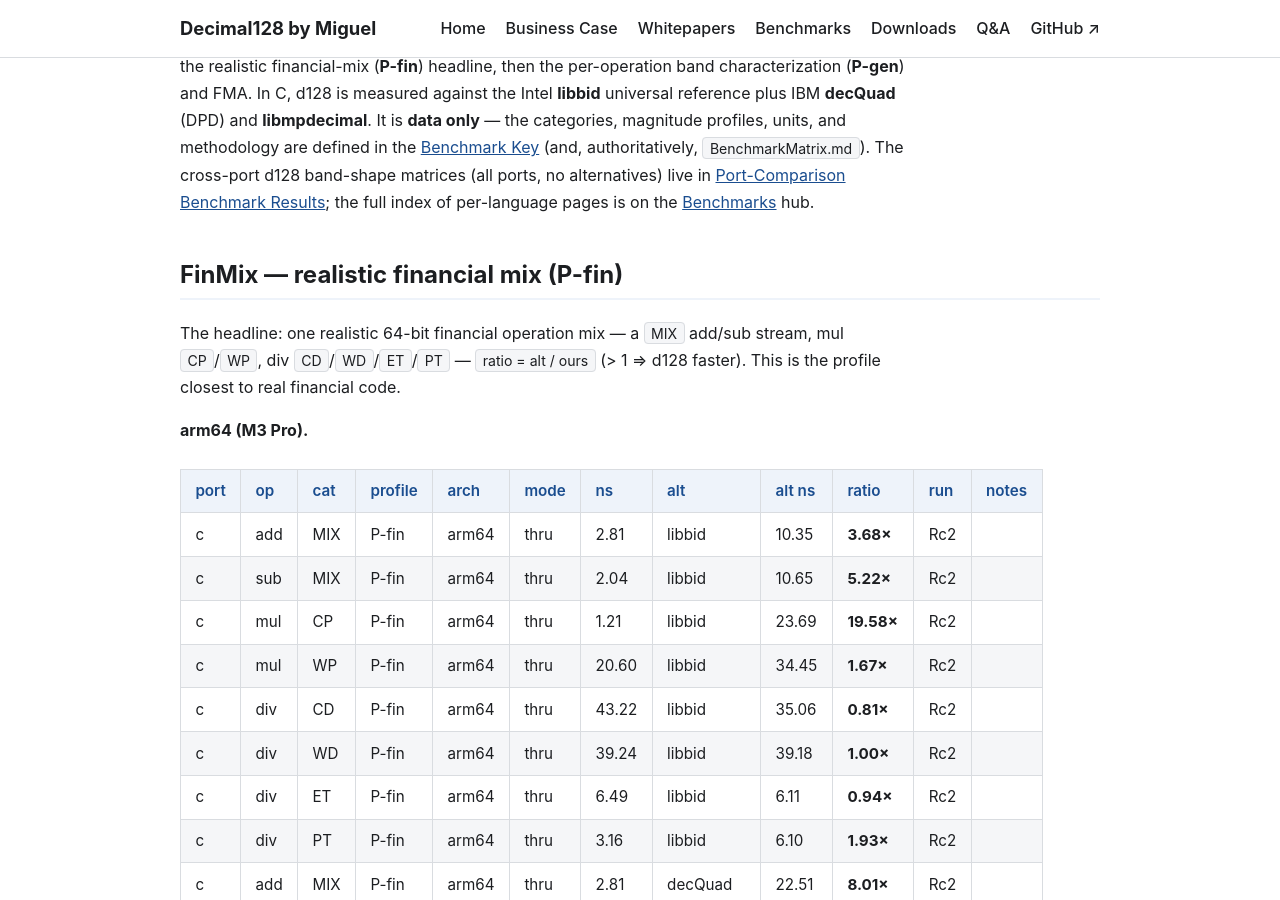
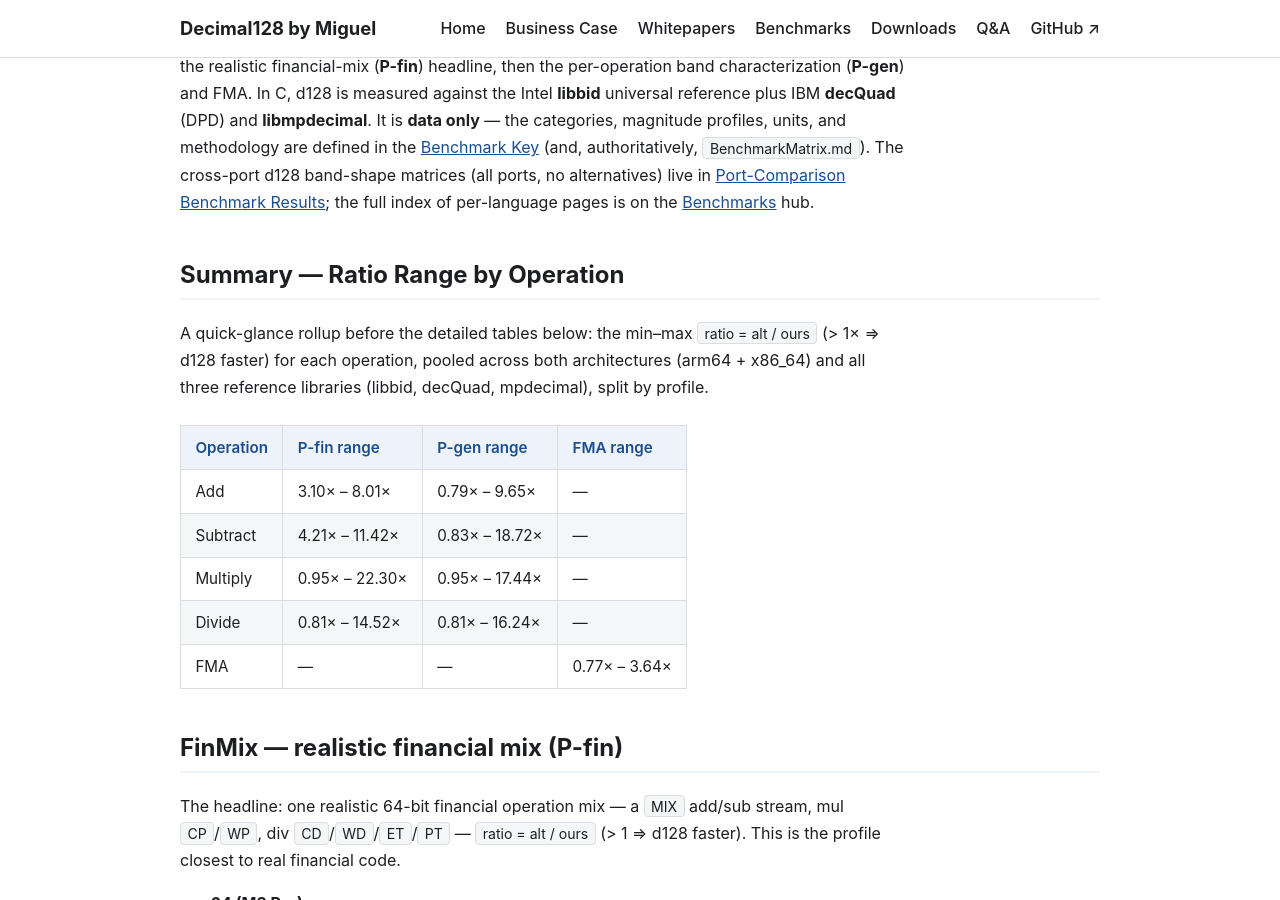
Before and after one commit to migueldecimal128/decimal128-www, a Jekyll site: the page built from benchmark-vs-c.md, in a window 1280 px wide and 900 px high, scrolled down 363 px. Built offline with Jekyll 4.4.1, drawn with Linux system fonts in a browser that asks for light colours.

Commit message:
Add ratio-range-by-operation summary table to C benchmark page

```diff
--- a/benchmark-vs-c.md
+++ b/benchmark-vs-c.md
@@ -11,6 +11,18 @@ heading: "C Benchmark Results"
 <p class="whitepaper-meta">Living document — as-measured results. Category codes, profiles, modes &amp; method: <a href="key.html">Benchmark Key</a>.</p>
 
 This is the **C** view of decimal128 **as-measured**, band by band, with explicit ratios. It opens with the realistic financial-mix (**P-fin**) headline, then the per-operation band characterization (**P-gen**) and FMA. In C, d128 is measured against the Intel **libbid** universal reference plus IBM **decQuad** (DPD) and **libmpdecimal**. It is **data only** — the categories, magnitude profiles, units, and methodology are defined in the [Benchmark Key](key.html) (and, authoritatively, `BenchmarkMatrix.md`). The cross-port d128 band-shape matrices (all ports, no alternatives) live in [Port-Comparison Benchmark Results](port-compare.html); the full index of per-language pages is on the [Benchmarks](/benchmarks.html) hub.
+
+## Summary — Ratio Range by Operation
+
+A quick-glance rollup before the detailed tables below: the min–max `ratio = alt / ours` (&gt; 1× ⇒ d128 faster) for each operation, pooled across both architectures (arm64 + x86_64) and all three reference libraries (libbid, decQuad, mpdecimal), split by profile.
+
+| Operation | P-fin range | P-gen range | FMA range |
+|---|---|---|---|
+| Add | 3.10× – 8.01× | 0.79× – 9.65× | — |
+| Subtract | 4.21× – 11.42× | 0.83× – 18.72× | — |
+| Multiply | 0.95× – 22.30× | 0.95× – 17.44× | — |
+| Divide | 0.81× – 14.52× | 0.81× – 16.24× | — |
+| FMA | — | — | 0.77× – 3.64× |
 
 ## FinMix — realistic financial mix (P-fin)
 
```
